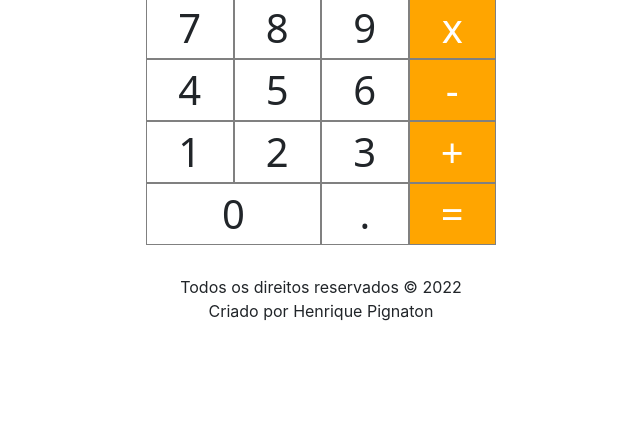
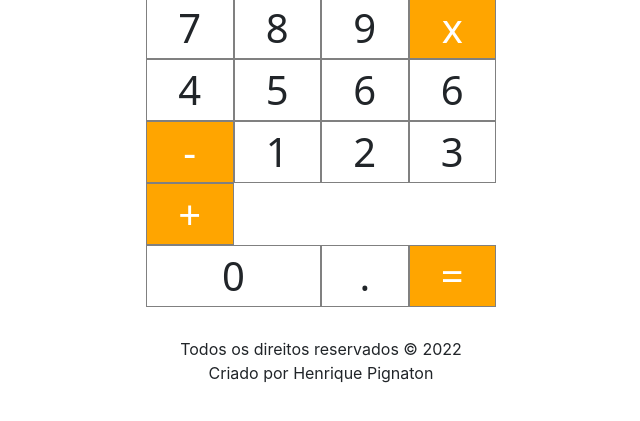
Before and after one commit to henrique-pignaton/Calculadora_Vuejs, a plain HTML site: page index.html in a window 1280 px wide. Shown: the part 165-586 px from the top of the page, without its empty margins (319-959 px from the left). Drawn offline with nearby package versions, Linux system fonts and the light colour scheme.

Commit message:
adição de div

```diff
--- a/index.html
+++ b/index.html
@@ -27,6 +27,7 @@
             <div v-on:click="juntarNumeros('4')" class="botao">4</div>
             <div v-on:click="juntarNumeros('5')" class="botao">5</div>
             <div v-on:click="juntarNumeros('6')" class="botao">6</div>
+            <div v-on:click="juntarNumeros('6')" class="botao">6</div>
             <div v-on:click="diminuir" class="botao operadores">-</div>
             <div v-on:click="juntarNumeros('1')" class="botao">1</div>
             <div v-on:click="juntarNumeros('2')" class="botao">2</div>
```
